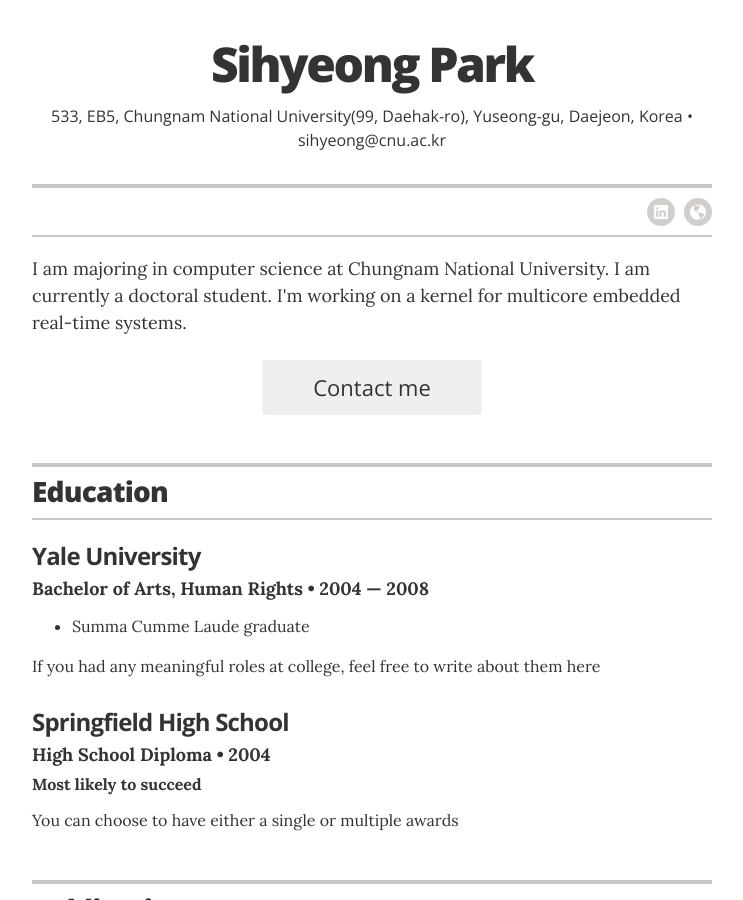
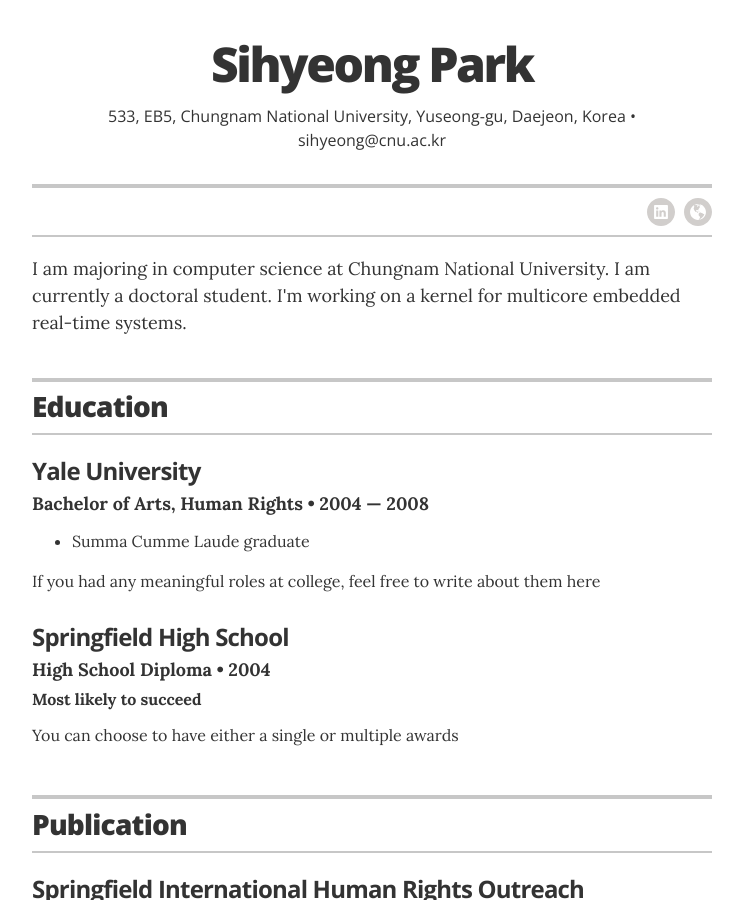
Before and after one commit to sihyeong/sihyeong.github.io, a Jekyll site: the page built from index.html, in a window 1280 px wide and 900 px high. Shown: the whole window, without its empty margins (268-1011 px from the left). Built offline with Jekyll 4.4.1, drawn with Linux system fonts in a browser that asks for light colours.

Commit message:
modify contact button

```diff
--- a/_config.yml
+++ b/_config.yml
@@ -18,9 +18,9 @@ resume_contact_email:           "sihyeong@cnu.ac.kr"
 
 # the next two items are used for schema itemprops in _layouts/resume.html
 resume_contact_telephone:       ""
-resume_contact_address:         "533, EB5, Chungnam National University(99, Daehak-ro), Yuseong-gu, Daejeon, Korea"
+resume_contact_address:         "533, EB5, Chungnam National University, Yuseong-gu, Daejeon, Korea"
 
-resume_header_contact_info:     "533, EB5, Chungnam National University(99, Daehak-ro), Yuseong-gu, Daejeon, Korea • sihyeong@cnu.ac.kr"
+resume_header_contact_info:     "533, EB5, Chungnam National University, Yuseong-gu, Daejeon, Korea • sihyeong@cnu.ac.kr"
 display_header_contact_info:    "true"
 
 resume_header_intro: "<p>I am majoring in computer science at Chungnam National University. I am currently a doctoral student. I'm working on a kernel for multicore embedded real-time systems.</p>"
@@ -29,7 +29,7 @@ resume_header_intro: "<p>I am majoring in computer science at Chungnam National
 # "no" to display an "I'm not looking for work" message,
 # or remove the resume_looking_for_work option entirely
 # to leave blank
-resume_looking_for_work:        "yes"
+resume_looking_for_work:        "no"
 
 # Decide which sections to use
 # comment out to hide
--- a/_layouts/resume.html
+++ b/_layouts/resume.html
@@ -42,7 +42,7 @@
         {% if site.resume_looking_for_work == 'yes' %}
         <a href="mailto:{{ site.resume_contact_email }}" class="contact-button no-print" itemprop="email">Contact me</a>
         {% elsif site.resume_looking_for_work == 'no' %}
-        <a class="contact-button not-looking no-print">I'm not looking for work right now.</a>
+      <!--  <a class="contact-button not-looking no-print">I'm not looking for work right now.</a> -->
         {% else %}
         {% endif %}
 
```
